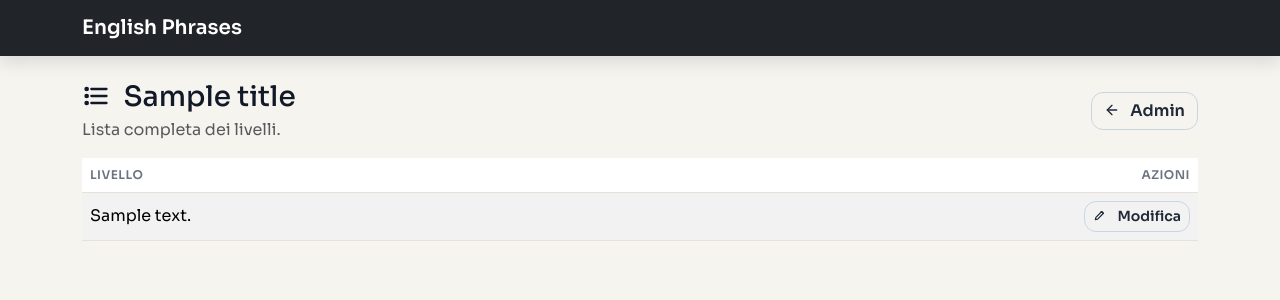
After one commit to archistico/ImparaInglese, a Symfony app: template templates/admin/livelli/index.html.twig in a window 1280 px wide. The commit adds this page. Shown: the top 300 px of the page. Run offline with Twig, Linux system fonts and the light colour scheme; the template is opened without the code that fills it: most values are stand-ins (such as "Sample title", 1, 10 or a date in 2020); some libraries are stand-ins or nearby versions.

Commit message:
amministrazione livelli

```diff
--- /dev/null
+++ b/templates/admin/livelli/index.html.twig
@@ -0,0 +1,64 @@
+{% extends 'base.html.twig' %}
+
+{% block title %}{{ title }}{% endblock %}
+
+{% block body %}
+<div class="d-flex align-items-center justify-content-between mb-3">
+  <div>
+    <h1 class="h3 mb-1">
+      <svg class="icon" viewBox="0 0 24 24" aria-hidden="true">
+        <line class="icon-stroke" x1="8" y1="6" x2="21" y2="6"></line>
+        <line class="icon-stroke" x1="8" y1="12" x2="21" y2="12"></line>
+        <line class="icon-stroke" x1="8" y1="18" x2="21" y2="18"></line>
+        <circle class="icon-stroke" cx="4" cy="6" r="1"></circle>
+        <circle class="icon-stroke" cx="4" cy="12" r="1"></circle>
+        <circle class="icon-stroke" cx="4" cy="18" r="1"></circle>
+      </svg>
+      {{ title }}
+    </h1>
+    <p class="text-muted mb-0">Lista completa dei livelli.</p>
+  </div>
+  <a class="btn btn-outline-secondary" href="{{ path('app_admin_home') }}">
+    <svg class="icon" viewBox="0 0 24 24" aria-hidden="true">
+      <line class="icon-stroke" x1="19" y1="12" x2="5" y2="12"></line>
+      <polyline class="icon-stroke" points="12 19 5 12 12 5"></polyline>
+    </svg>
+    Admin
+  </a>
+</div>
+
+<div class="table-responsive">
+  <table class="table table-striped align-middle">
+    <thead>
+      <tr>
+        <th>Livello</th>
+        <th class="text-end">Azioni</th>
+      </tr>
+    </thead>
+    <tbody>
+      {% for l in livelli %}
+        <tr>
+          <td>{{ l.descrizione }}</td>
+          <td class="text-end">
+            <a class="btn btn-sm btn-outline-secondary" href="{{ path('app_admin_livelli_modifica', {id: l.id}) }}">
+              <svg class="icon" viewBox="0 0 24 24" aria-hidden="true">
+                <path class="icon-stroke" d="M4 20l4-1 10-10-3-3L5 16l-1 4z"></path>
+                <path class="icon-stroke" d="M14 6l3 3"></path>
+              </svg>
+              Modifica
+            </a>
+          </td>
+        </tr>
+      {% else %}
+        <tr>
+          <td colspan="2">
+            <div class="alert alert-warning mb-0">
+              Nessun livello trovato.
+            </div>
+          </td>
+        </tr>
+      {% endfor %}
+    </tbody>
+  </table>
+</div>
+{% endblock %}
```
Also changed, not shown: src/Controller/AdminLivelliController.php (added, +65 -0 lines), templates/admin/index.html.twig (+13 -3 lines), templates/admin/livelli/modifica.html.twig (added, +53 -0 lines).
